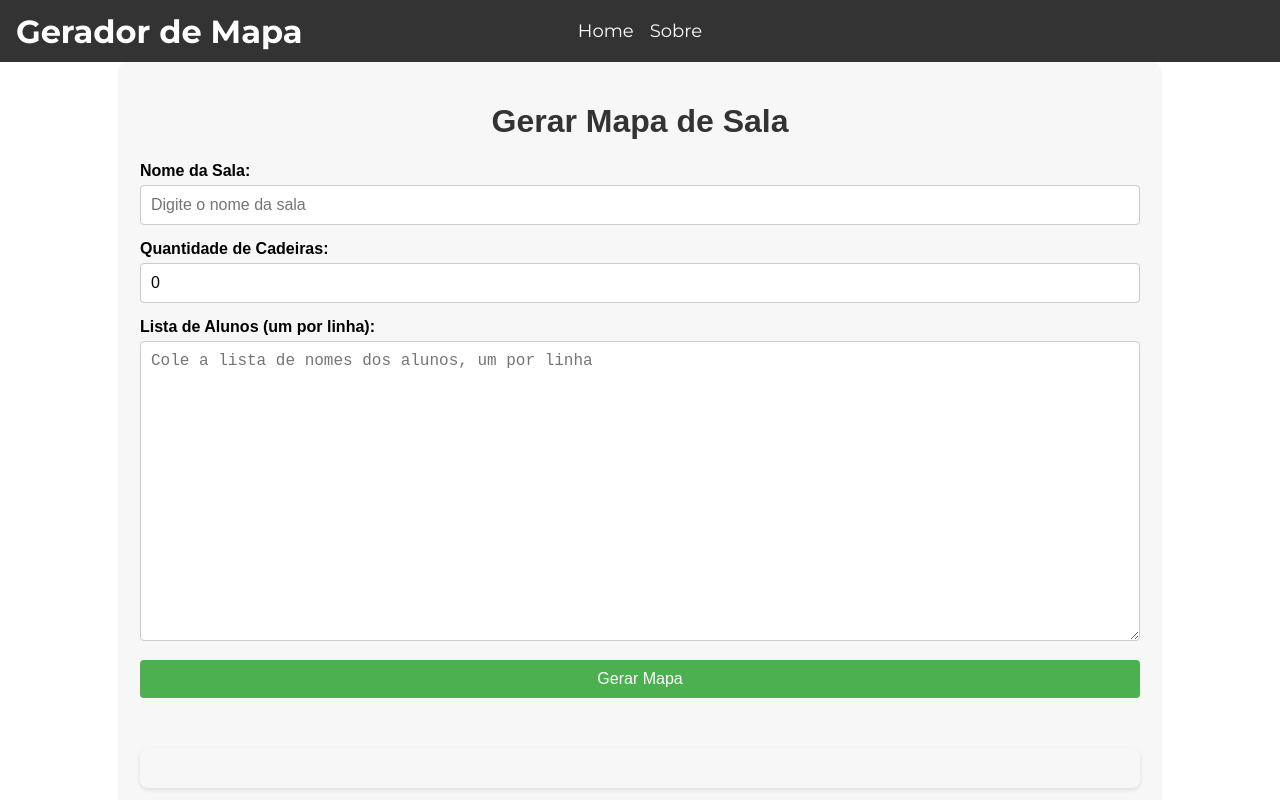
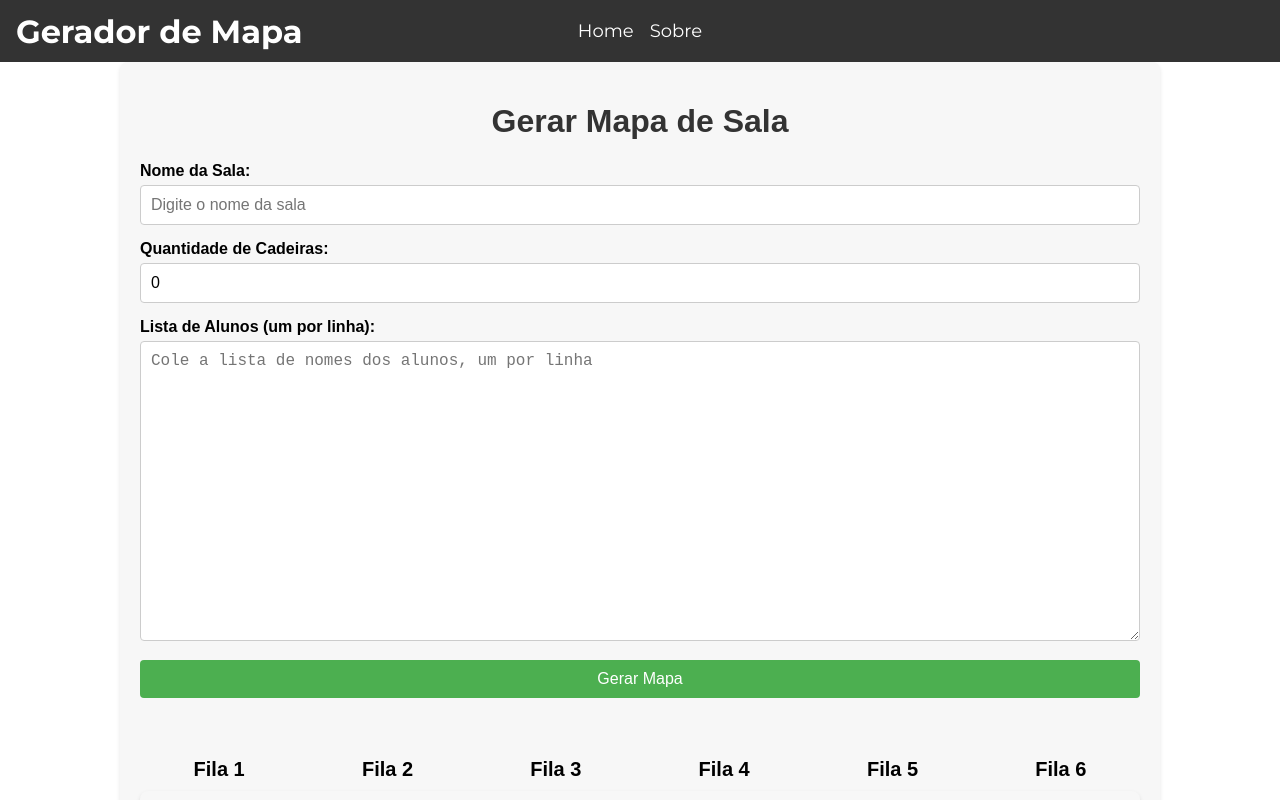
Before and after one commit to GabryelKadmo/Mapa-de-sala, a React (Vite) app: page / in a window 1280 px wide. Shown: the top 800 px of the page. Built offline with nearby package versions, Linux system fonts and the light colour scheme.

Commit message:
feat: added Column counter

```diff
--- a/src/pages/InitialPage/InitialPage.css
+++ b/src/pages/InitialPage/InitialPage.css
@@ -64,9 +64,20 @@ button:hover {
 
 .mapa-sala h2 {
   margin-bottom: 20px;
-  color: #555;
 }
 
+.fila-labels {
+  display: grid;
+  grid-template-columns: repeat(6, 1fr);
+  gap: 10px;
+  margin-bottom: 10px;
+}
+.fila-label {
+  font-weight: bold;
+  text-align: center;
+  margin-top: 10px;
+  font-size: 20px;
+}
 .cadeiras {
   display: grid;
   grid-template-columns: repeat(6, 1fr);
@@ -85,12 +96,14 @@ button:hover {
   border: 1px solid #ccc;
   border-radius: 4px;
   text-align: center;
-  font-size: 14px;
+  font-size: 16px;
   height: 80px;
   resize: none;
   overflow-wrap: break-word;
   align-items: center;
   text-align: center;
+  font-weight: bold;
+  font-family: Arial, sans-serif;
 }
 .exportar-mapa {
   display: flex;
--- a/src/pages/InitialPage/InitialPage.jsx
+++ b/src/pages/InitialPage/InitialPage.jsx
@@ -125,6 +125,13 @@ export default function InitialPage() {
 
       <div className="mapa-sala">
   <h2>{nomeSala}</h2>
+  <div className="fila-labels">
+    {Array.from({ length: 6 }, (_, i) => (
+      <div key={i} className="fila-label">
+        Fila {i + 1}
+      </div>
+    ))}
+  </div>
   <div className="cadeiras">
     {mapa.map((aluno, index) => (
       <textarea
@@ -142,6 +149,7 @@ export default function InitialPage() {
     ))}
   </div>
 </div>
+
 
       <div className="exportar-mapa">
         <label>Escolha o formato de exportação:</label>
```
Lines whose indentation alone changed are shown as unchanged.
